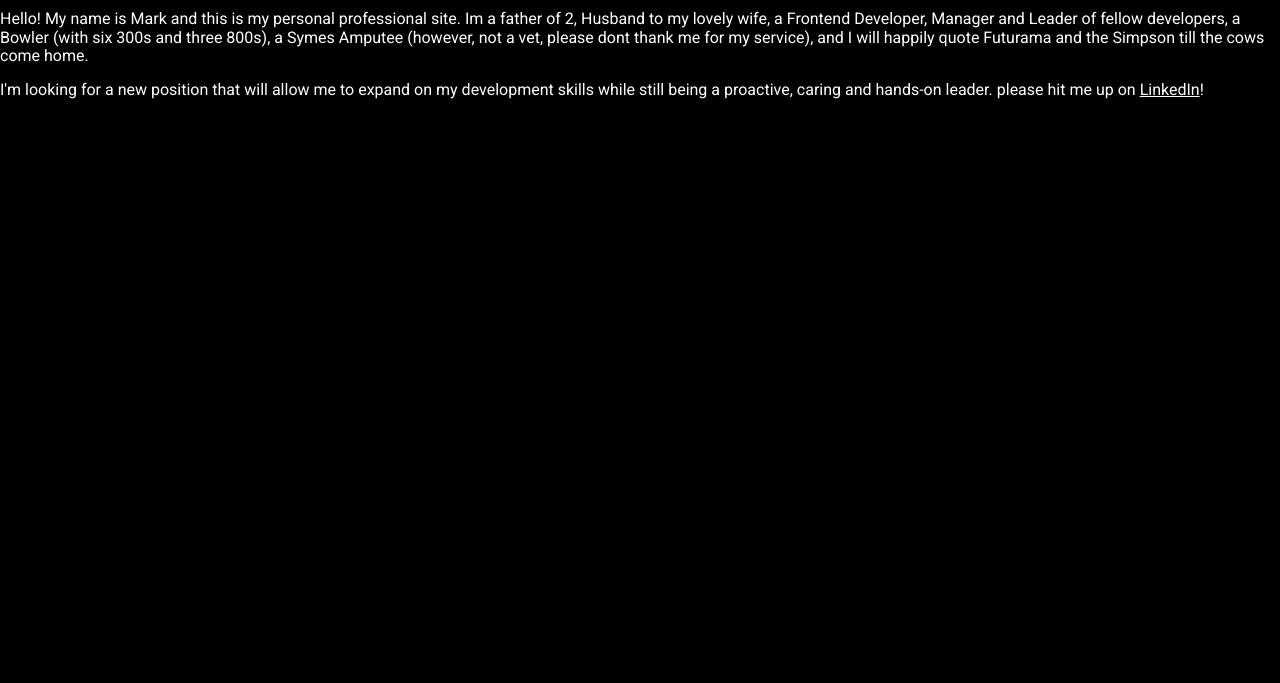
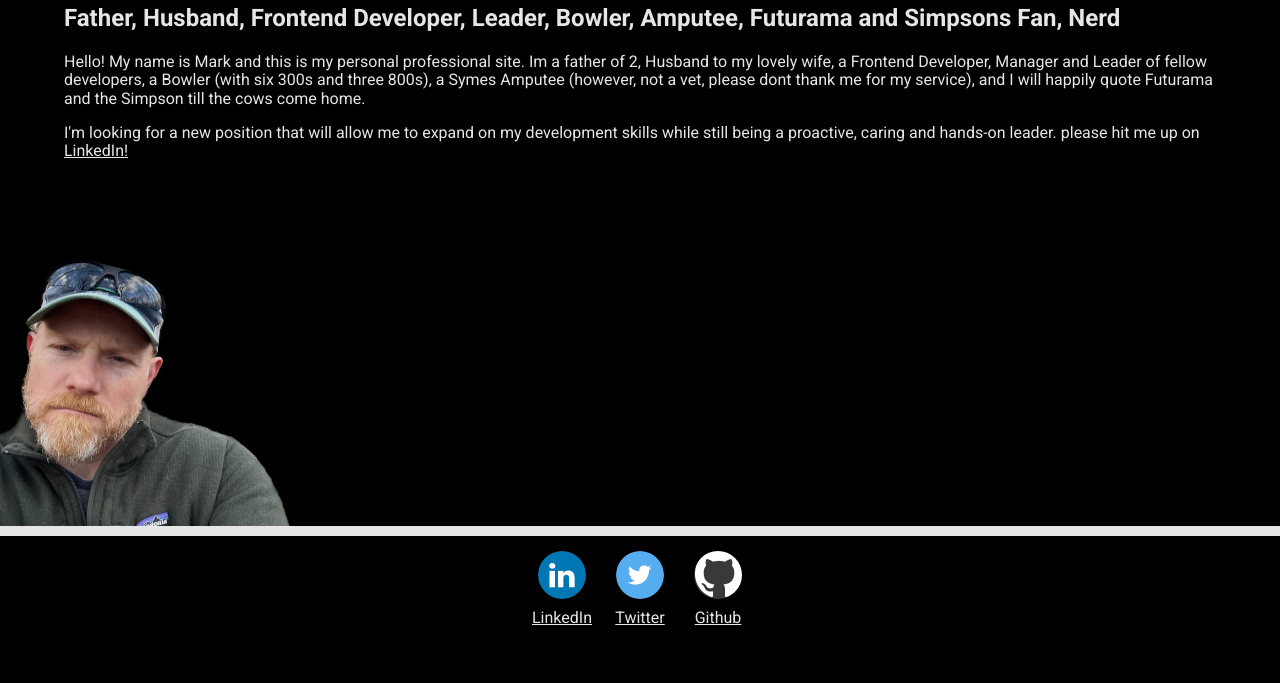
Before and after one commit to MrTips/kinghippo, a website built with Vite: page kinghippo/public_html/index.html in a window 1280 px wide. Shown: the part 117-800 px from the top of the page. Built offline with nearby package versions, Linux system fonts and the light colour scheme.

Commit message:
enhance
added image, amimation via gsap, social links and logos

```diff
--- a/kinghippo/public_html/css/kinghippo.css
+++ b/kinghippo/public_html/css/kinghippo.css
@@ -7,12 +7,72 @@ soley written by Mark McCartney
 
 body {
   background-color: rgba(0, 0, 0, 1);
-
   font-family: "Roboto", sans-serif;
-  margin: 5%;
 }
 
 body,
 a {
-  color: rgba(255, 255, 255, 1);
+  color: rgba(255, 255, 255, 0.9);
 }
+
+a {
+  cursor: pointer;
+}
+
+a:hover {
+  color: rgba(255, 0, 187, 1);
+}
+
+body > div {
+  margin: 5%;
+}
+
+.image-container {
+  overflow: hidden;
+  min-height: 301px;
+  border-bottom: 10px solid rgba(255, 255, 255, 0.9);
+}
+
+img.my-pic {
+  position: relative;
+  left: -300px;
+  bottom: -301px;
+  display: block; /* to get rid of any margin/padding that comes along with an img*/
+}
+
+footer ul {
+  list-style: none;
+  display: flex;
+  justify-content: center;
+  align-items: center;
+  margin: 0;
+  padding: 0;
+}
+
+footer li {
+  padding: 5px;
+  text-align: center;
+}
+
+.icon {
+  width: 48px;
+  height: 48px;
+  border-radius: 50%; /*circle*/
+  background-image: url(../images/icons.png);
+  margin: 10px;
+}
+
+/*linkedin*/
+footer li:nth-of-type(1) .icon {
+  background-position: -320px -608px;
+}
+
+/*twitter*/
+footer li:nth-of-type(2) .icon {
+  background-position: -704px -1088px;
+}
+
+/*github*/
+footer li:nth-of-type(3) .icon {
+  background-position: -895px -418px;
+}
--- a/kinghippo/public_html/index.html
+++ b/kinghippo/public_html/index.html
@@ -26,28 +26,63 @@
     <title>Mark McCartney</title>
   </head>
   <body>
-    <h1>Mark McCartney</h1>
+    <div>
+      <header><h1>Mark McCartney</h1></header>
+      <main>
         <h2>
-      Father, Husband, Frontend Developer, Leader, Bowler, Amputee, Futurama and
-      Simpsons Fan, Nerd
+          Father, Husband, Frontend Developer, Leader, Bowler, Amputee, Futurama
+          and Simpsons Fan, Nerd
         </h2>
         <p>
           Hello! My name is Mark and this is my personal professional site. Im a
-      father of 2, Husband to my lovely wife, a Frontend Developer, Manager and
-      Leader of fellow developers, a Bowler (with six 300s and three 800s), a
-      Symes Amputee (however, not a vet, please dont thank me for my service),
-      and I will happily quote Futurama and the Simpson till the cows come home.
+          father of 2, Husband to my lovely wife, a Frontend Developer, Manager
+          and Leader of fellow developers, a Bowler (with six 300s and three
+          800s), a Symes Amputee (however, not a vet, please dont thank me for
+          my service), and I will happily quote Futurama and the Simpson till
+          the cows come home.
         </p>
-
         <p>
           I'm looking for a new position that will allow me to expand on my
           development skills while still being a proactive, caring and hands-on
           leader. please hit me up on
           <a href="https://www.linkedin.com/in/markmccartney/" target="_blank"
-        >LinkedIn</a
-      >!
+            >LinkedIn!</a
+          >
         </p>
-
+      </main>
+    </div>
+    <footer>
+      <div class="image-container">
+        <img
+          src="./images/MM.png"
+          width="300"
+          height="301"
+          alt="Picture of Mark McCartney"
+          class="my-pic"
+        />
+      </div>
+      <ul>
+        <li>
+          <a href="https://www.linkedin.com/in/markmccartney/" target="_blank">
+            <div class="icon"></div>
+            LinkedIn
+          </a>
+        </li>
+        <li>
+          <a href="https://twitter.com/mrtips" target="_blank">
+            <div class="icon"></div>
+            Twitter
+          </a>
+        </li>
+        <li>
+          <a href="https://github.com/MrTips" target="_blank">
+            <div class="icon"></div>
+            Github
+          </a>
+        </li>
+      </ul>
+    </footer>
+    <script src="https://cdnjs.cloudflare.com/ajax/libs/gsap/3.11.4/gsap.min.js"></script>
     <script src="./js/kinghippo.js"></script>
   </body>
 </html>
--- a/kinghippo/public_html/js/kinghippo.js
+++ b/kinghippo/public_html/js/kinghippo.js
@@ -1,3 +1,5 @@
 //Kinghippo JS
 //soley written by Mark McCartney
-console.log("JS to come");
+
+var tl = gsap.timeline({ delay: 1 });
+tl.to(".my-pic", { x: 300, y: -301, duration: 2 });
```
Also changed, not shown: kinghippo/public_html/images/MM.jpg (added), kinghippo/public_html/images/MM.png (added), kinghippo/public_html/images/icons.png (added). Lines whose indentation alone changed are shown as unchanged.
